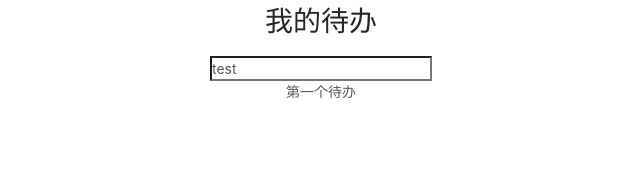
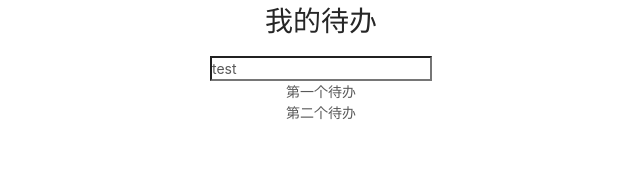
Before and after one commit to 808Mak1r/TodoList, a React (Create React App) app: page / in a window 1280 px wide. Shown: the top 192 px of the page, without its empty margins (319-959 px from the left). Built offline with nearby package versions, Linux system fonts and the light colour scheme.

Commit message:
将待办封装成 TodoItem

```diff
--- a/src/App.tsx
+++ b/src/App.tsx
@@ -1,10 +1,11 @@
 import React, { Component } from 'react';
 import TodoInput from './components/TodoInput'
+import TodoItem from './components/TodoItem'
 import './App.css';
 
 interface IAppState {
   newTodo: string,
-  todoList: [{ id: number, title: string }]
+  todoList: [{ id: number, title: string }, { id: number, title: string }]
 }
 
 class App extends Component<any, IAppState> {
@@ -13,13 +14,18 @@
     this.state = {
       newTodo: 'test',
       todoList: [
-        { id: 1, title: '第一个待办' }
+        { id: 1, title: '第一个待办' },
+        { id: 2, title: '第二个待办' }
       ]
     }
   }
   render() {
     let todos = this.state.todoList.map((item, index) => {
-      return <li>{item.title}</li>
+      return (
+        <li>
+          <TodoItem todo={item} />
+        </li>
+      )
     })
     return (
       <div className="App">
--- /dev/null
+++ b/src/components/TodoItem.tsx
@@ -0,0 +1,13 @@
+import React, { Component } from 'react'
+
+interface ITodoItemProps {
+  todo: {
+    title: string
+  }
+}
+
+export default class TodoItem extends Component<ITodoItemProps> {
+  render() {
+    return <div>{this.props.todo.title}</div>
+  }
+}
```
